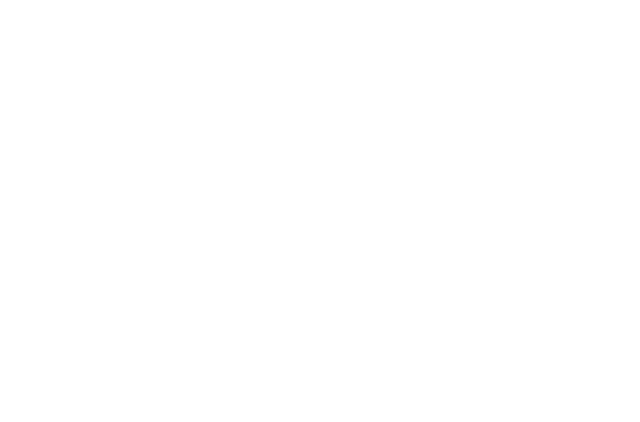
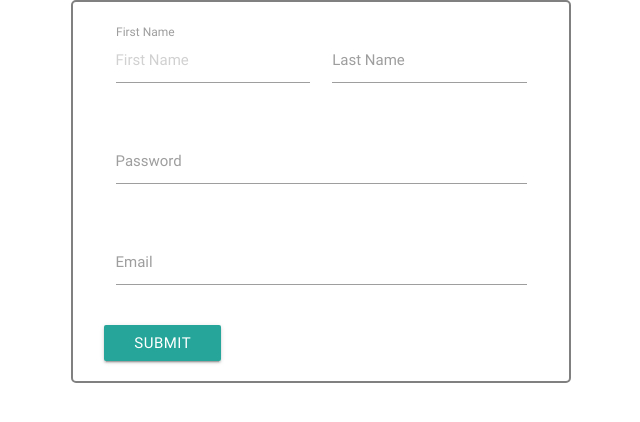
Before and after one commit to forrest-wilson/yb-materialize-css-forms, a website: page index.html in a window 1280 px wide. Shown: the whole page, without its empty margins (319-959 px from the left). Drawn offline with nearby package versions, Linux system fonts and the light colour scheme.

Commit message:
Form setup

```diff
--- a/css/style.css
+++ b/css/style.css
@@ -0,0 +1,6 @@
+#myForm {
+    max-width: 500px;
+    border: 2px grey solid;
+    border-radius: 5px;
+    padding: 20px;
+}
--- a/index.html
+++ b/index.html
@@ -10,6 +10,34 @@
     <link rel="stylesheet" href="css/style.css">
 </head>
 <body>
+        <div class="row" id="myForm">
+            <form class="col s12">
+                <div class="row">
+                    <div class="input-field col s6">
+                        <input placeholder="First Name" id="first_name" type="text" class="validate">
+                        <label for="first_name">First Name</label>
+                    </div>
+                    <div class="input-field col s6">
+                        <input id="last_name" type="text" class="validate">
+                        <label for="last_name">Last Name</label>
+                    </div>
+                </div>
+                <div class="row">
+                    <div class="input-field col s12">
+                        <input id="password" type="password" class="validate">
+                        <label for="password">Password</label>
+                    </div>
+                </div>
+                <div class="row">
+                    <div class="input-field col s12">
+                        <input id="email" type="email" class="validate">
+                        <label for="email">Email</label>
+                    </div>
+                </div>
+
+                <a class="waves-effect waves-light btn">Submit</a>
+            </form>
+        </div>
 
     <script src="node_modules/jquery/dist/jquery.min.js"></script>
     <script src="node_modules/materialize-css/dist/js/materialize.min.js"></script>
```
